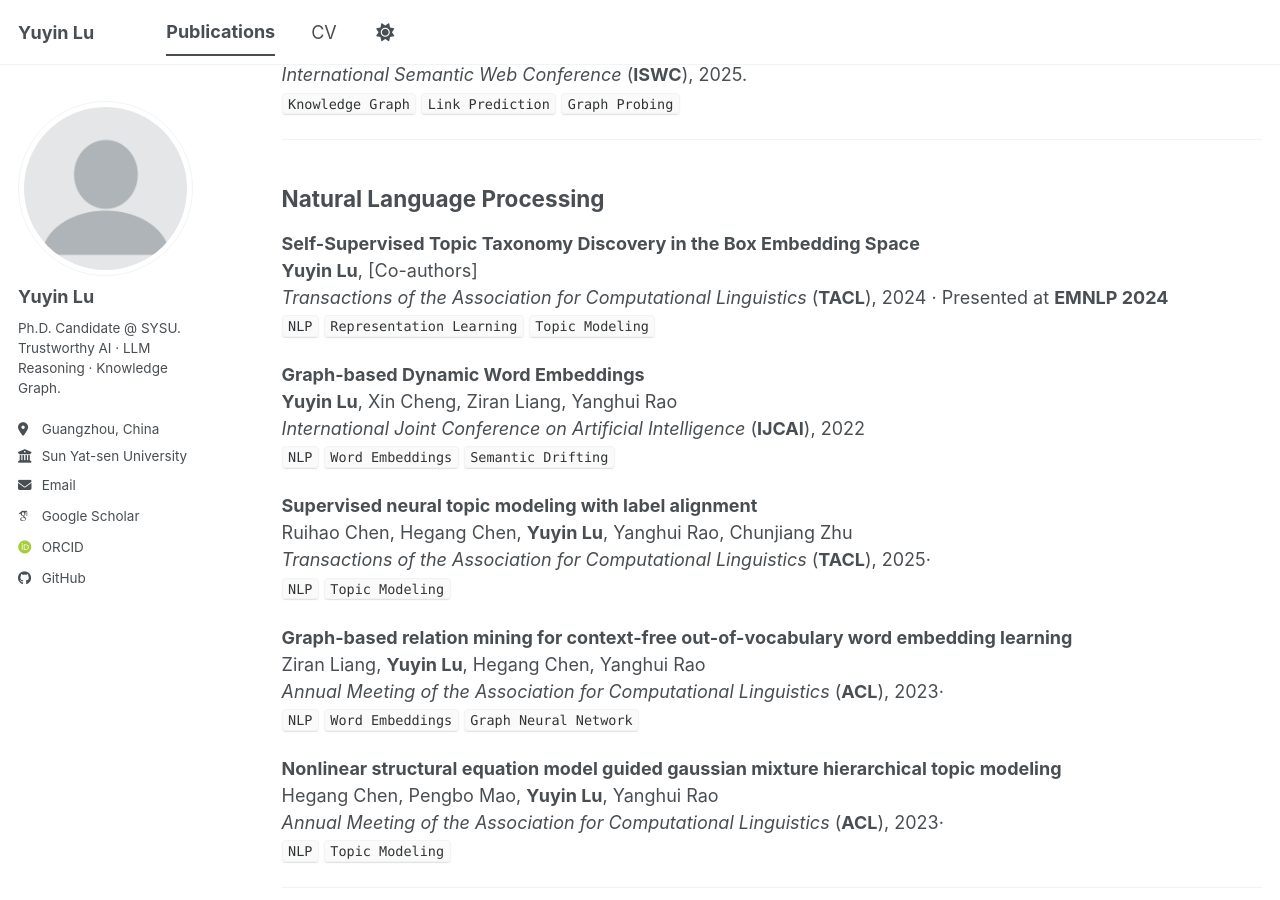
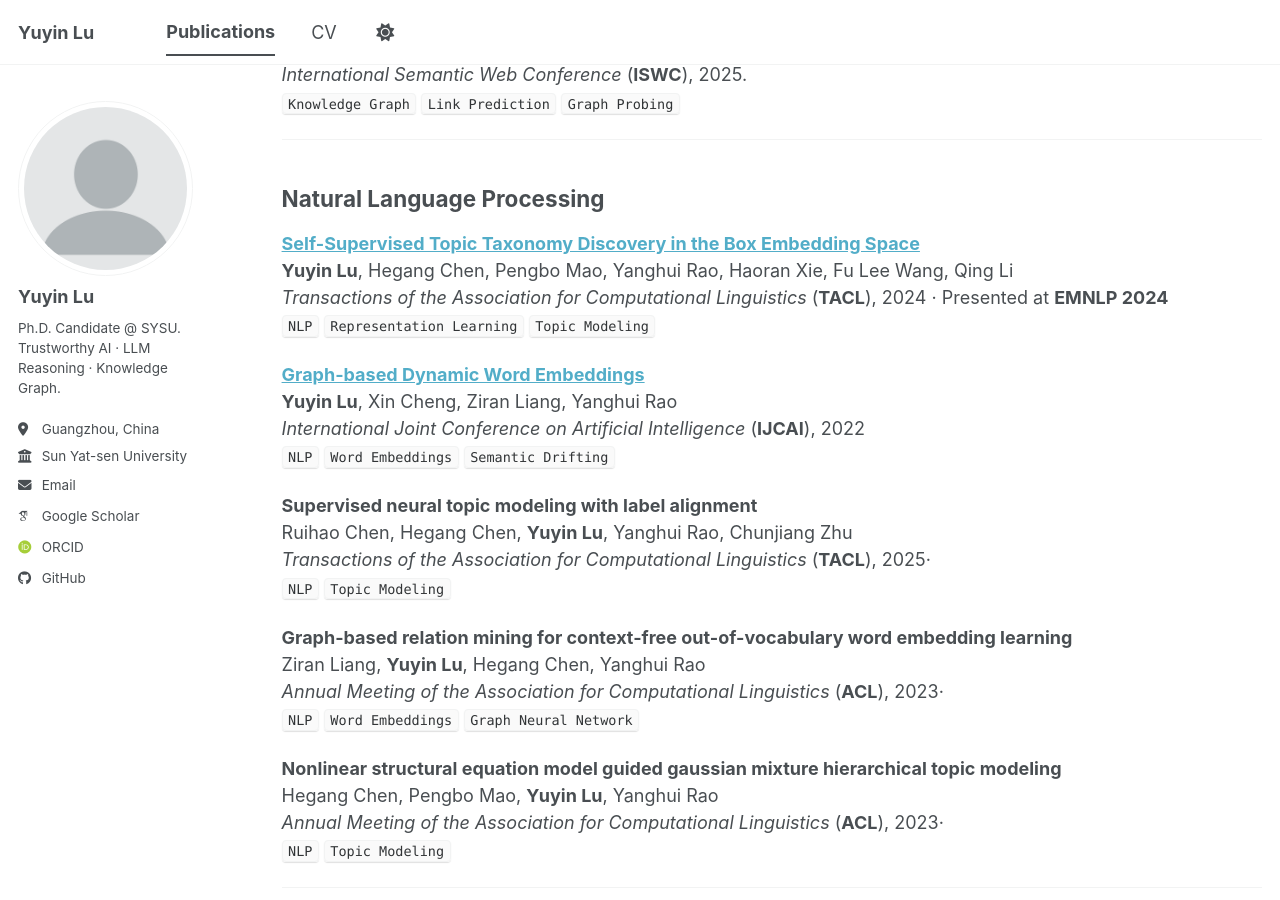
Before and after one commit to luyy9apples/luyy9apples.github.io, a Jekyll site: the page built from _pages/publications.md, in a window 1280 px wide and 900 px high, scrolled down 815 px. Built offline with Jekyll 4.4.1, drawn with Linux system fonts in a browser that asks for light colours; emoji names are drawn with the system emoji font; some web fonts are replaced; a script bundle is joined from its source files by our own code; library files that are not in the unit come from our copies.

Commit message:
Update publications.md

```diff
--- a/_pages/publications.md
+++ b/_pages/publications.md
@@ -18,17 +18,17 @@
 ---
 ## Knowledge Graph
 
-**Exploring the Paradigm Shift from Grounding to Skolemization for Complex Query Answering on Knowledge Graphs**
+[**Exploring the Paradigm Shift from Grounding to Skolemization for Complex Query Answering on Knowledge Graphs**](https://arxiv.org/abs/2509.10837)
 <br>**Yuyin Lu**, Hegang Chen, Shanrui Xie, Yanghui Rao, Haoran Xie, Fu Lee Wang, Qing Li
 <br>*arXiv preprint, 2025*
 <br>`Knowledge Graph` `Complex Query Answering` `Logical Reasoning`
 
-**An Efficient Fuzzy System for Complex Query Answering on Knowledge Graphs**
+[**An Efficient Fuzzy System for Complex Query Answering on Knowledge Graphs**](https://ieeexplore.ieee.org/document/11053687)
 <br>**Yuyin Lu**, Hegang Chen, Yanghui Rao, Jianxing Yu, Wen Hua, Qing Li
 <br>*IEEE Transactions on Knowledge and Data Engineering* (**IEEE TKDE**), 2025.
 <br>`Knowledge Graph` `Complex Query Answering` `Fuzzy Logic`
 
-**Leveraging Open Path from Pruned Graph for Link Prediction on Knowledge Graphs**
+[**Leveraging Open Path from Pruned Graph for Link Prediction on Knowledge Graphs**](https://link.springer.com/content/pdf/10.1007/978-3-032-09527-5_30.pdf)
 <br>Xingyu Liu, **Yuyin Lu**, Yanghui Rao
 <br>*International Semantic Web Conference*  (**ISWC**), 2025.
 <br>`Knowledge Graph` `Link Prediction` `Graph Probing`
@@ -37,12 +37,12 @@
 
 ## Natural Language Processing
 
-**Self-Supervised Topic Taxonomy Discovery in the Box Embedding Space**
-<br>**Yuyin Lu**, [Co-authors]
+[**Self-Supervised Topic Taxonomy Discovery in the Box Embedding Space**](https://aclanthology.org/2024.tacl-1.77/)
+<br>**Yuyin Lu**, Hegang Chen, Pengbo Mao, Yanghui Rao, Haoran Xie, Fu Lee Wang, Qing Li
 <br>*Transactions of the Association for Computational Linguistics* (**TACL**), 2024 · Presented at **EMNLP 2024**
 <br>`NLP` `Representation Learning`  `Topic Modeling`
 
-**Graph-based Dynamic Word Embeddings**
+[**Graph-based Dynamic Word Embeddings**](https://www.ijcai.org/proceedings/2022/0594.pdf)
 <br>**Yuyin Lu**, Xin Cheng,  Ziran Liang, Yanghui Rao
 <br>*International Joint Conference on Artificial Intelligence* (**IJCAI**), 2022
 <br>`NLP` `Word Embeddings` `Semantic Drifting`
```
